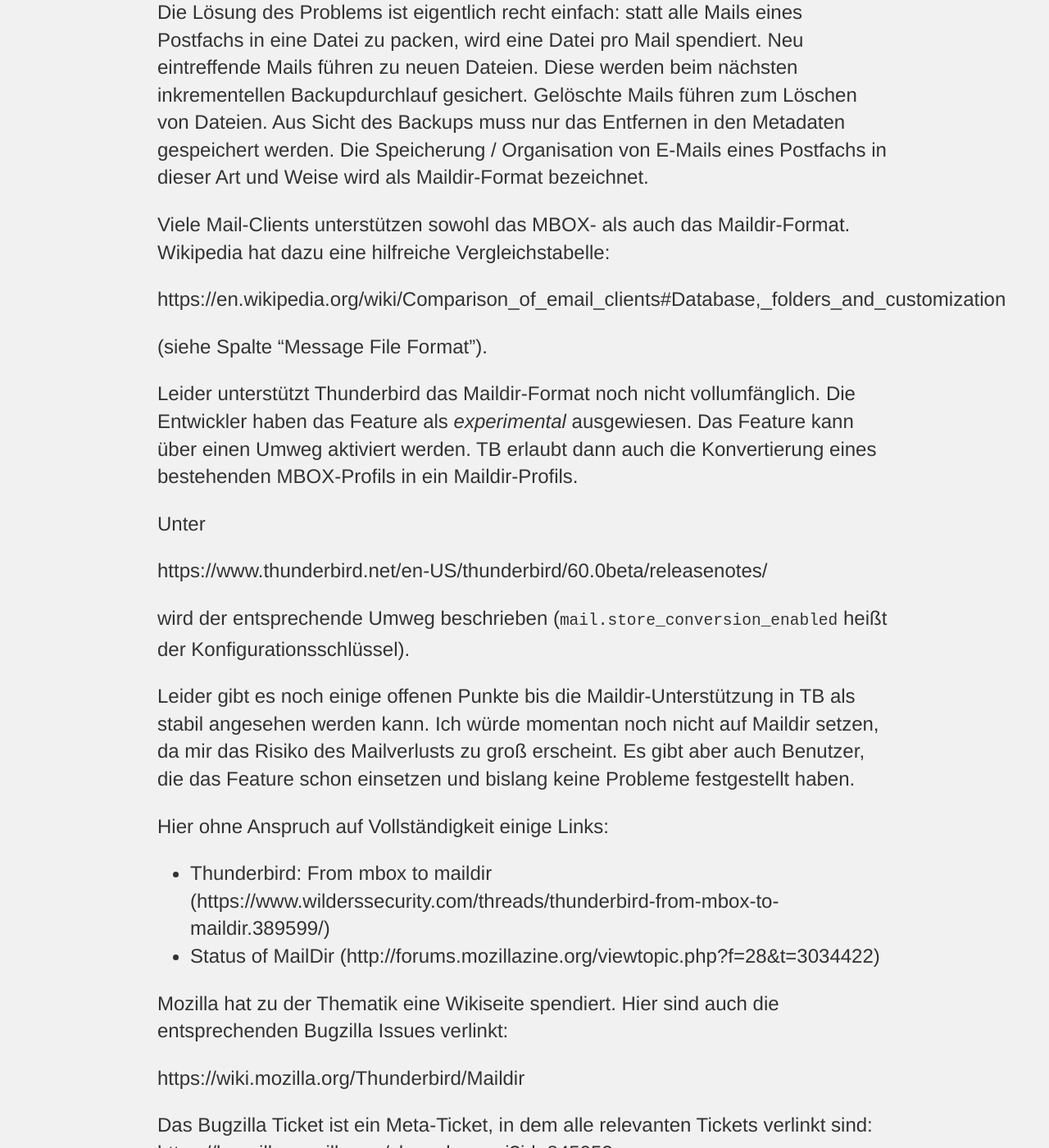
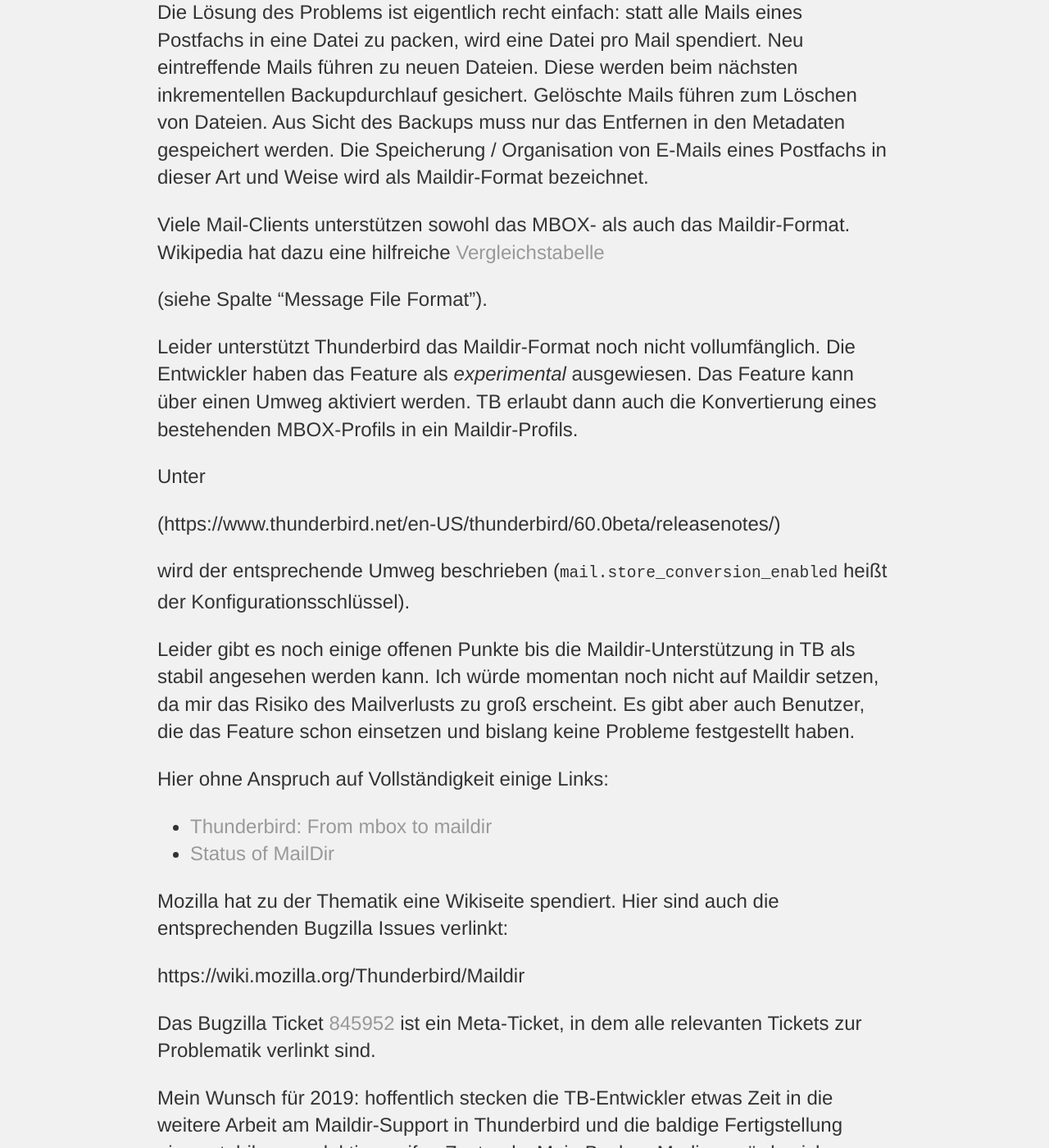
Before and after one commit to saschaszott/saschaszott.github.io, a Jekyll site: the page built from _posts/2019-01-06-thunderbird-maildir-support.md, in a window 1280 px wide and 1400 px high, scrolled down 1122 px. Shown: the whole window at 82% size. Built offline with Jekyll 4.4.1, drawn with Linux system fonts in a browser that asks for light colours; our own code applies the rules of GitHub Pages for plain Markdown files; some of the changed text lies outside the part shown.

Commit message:
Update 2019-01-06-thunderbird-maildir-support.md

```diff
--- a/_posts/2019-01-06-thunderbird-maildir-support.md
+++ b/_posts/2019-01-06-thunderbird-maildir-support.md
@@ -26,9 +26,8 @@
 bezeichnet.
 
 Viele Mail-Clients unterstützen sowohl das MBOX- als auch das Maildir-Format. Wikipedia hat dazu
-eine hilfreiche Vergleichstabelle:
-
-https://en.wikipedia.org/wiki/Comparison_of_email_clients#Database,_folders_and_customization
+eine hilfreiche
+[Vergleichstabelle](https://en.wikipedia.org/wiki/Comparison_of_email_clients#Database,_folders_and_customization)
 
 (siehe Spalte "Message File Format").
 
@@ -38,7 +37,7 @@
 
 Unter
 
-https://www.thunderbird.net/en-US/thunderbird/60.0beta/releasenotes/
+(https://www.thunderbird.net/en-US/thunderbird/60.0beta/releasenotes/)
 
 wird der entsprechende Umweg beschrieben (`mail.store_conversion_enabled` heißt der Konfigurationsschlüssel).
 
@@ -48,14 +47,15 @@
 
 Hier ohne Anspruch auf Vollständigkeit einige Links:
 
-* Thunderbird: From mbox to maildir (https://www.wilderssecurity.com/threads/thunderbird-from-mbox-to-maildir.389599/)
-* Status of MailDir (http://forums.mozillazine.org/viewtopic.php?f=28&t=3034422)
+* [Thunderbird: From mbox to maildir](https://www.wilderssecurity.com/threads/thunderbird-from-mbox-to-maildir.389599/)
+* [Status of MailDir](http://forums.mozillazine.org/viewtopic.php?f=28&t=3034422)
 
 Mozilla hat zu der Thematik eine Wikiseite spendiert. Hier sind auch die entsprechenden Bugzilla Issues verlinkt:
 
 https://wiki.mozilla.org/Thunderbird/Maildir
 
-Das Bugzilla Ticket ist ein Meta-Ticket, in dem alle relevanten Tickets verlinkt sind: https://bugzilla.mozilla.org/show_bug.cgi?id=845952
+Das Bugzilla Ticket [845952](https://bugzilla.mozilla.org/show_bug.cgi?id=845952) ist ein Meta-Ticket, in dem
+alle relevanten Tickets zur Problematik verlinkt sind.
 
 Mein Wunsch für 2019: hoffentlich stecken die TB-Entwickler etwas Zeit in die weitere Arbeit am Maildir-Support
 in Thunderbird und die baldige Fertigstellung eines stabilen, produktionsreifen Zustands. Mein Backup-Medium würde
```
